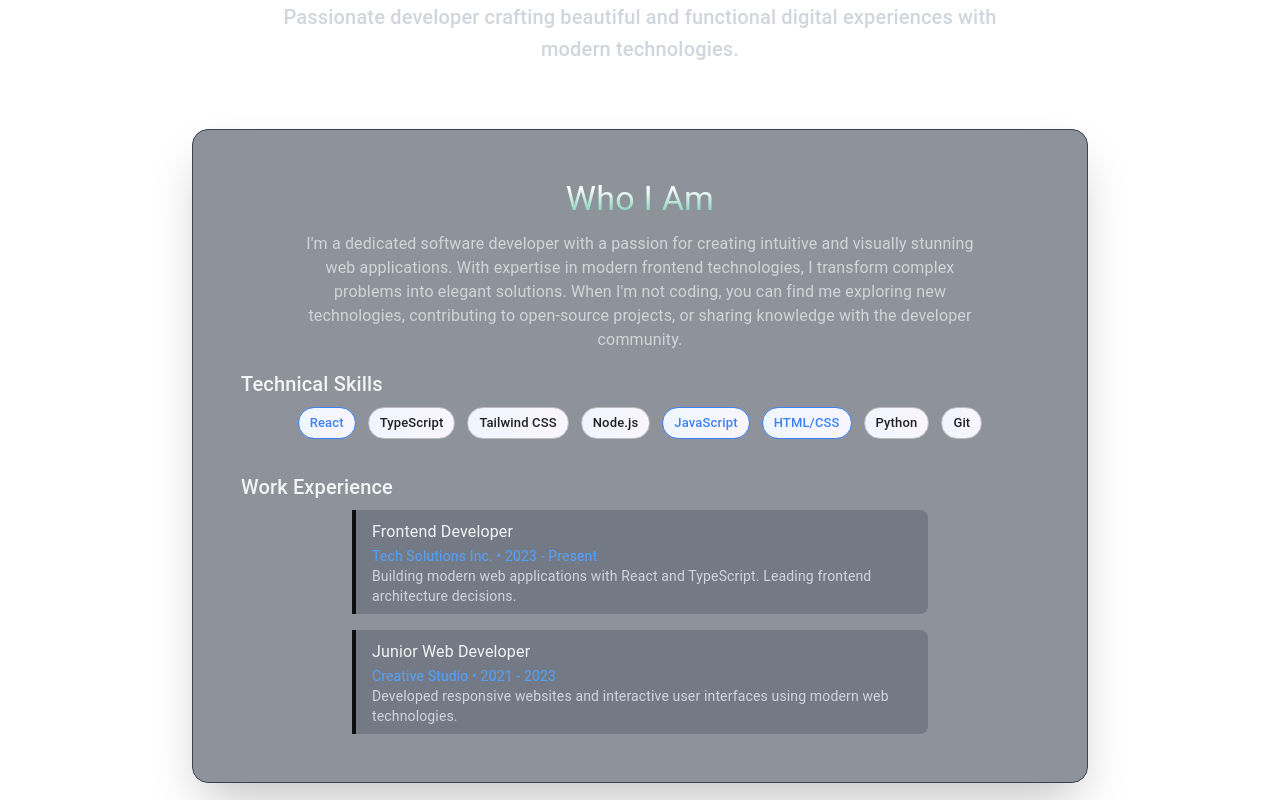
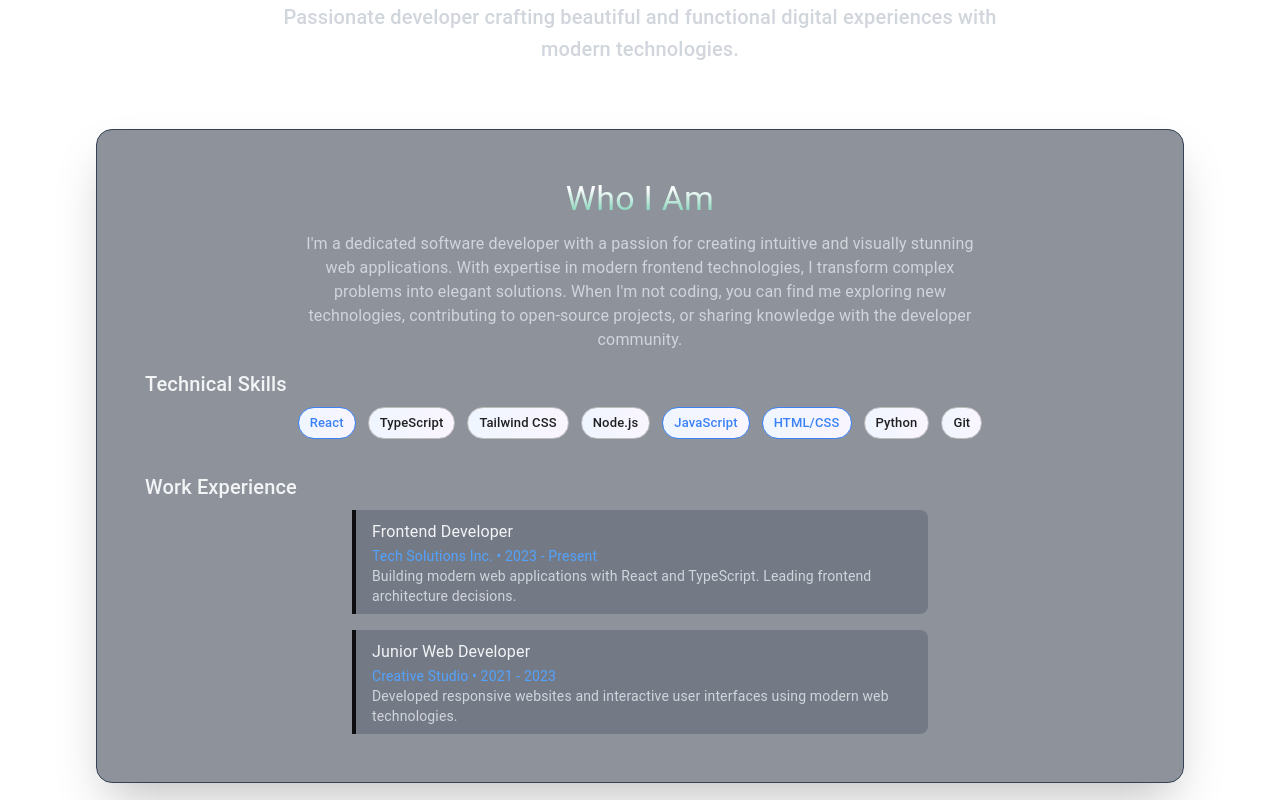
Before and after one commit to PSylwester/Portfolio, a React (Vite) app: page / in a window 1280 px wide. Shown: the part 1020-1820 px from the top of the page. Built offline with nearby package versions, Linux system fonts and the light colour scheme.

Commit message:
update styles #7

```diff
--- a/src/components/sections/About.tsx
+++ b/src/components/sections/About.tsx
@@ -1,7 +1,7 @@
 import { FunctionComponent } from 'react';
-import { Container, Typography, Box, Chip } from '@mui/material';
+import { Typography, Box, Chip } from '@mui/material';
 import { Link } from 'react-router-dom';
-
+import { Container } from '../ui/Container';
 interface Skill {
   name: string;
   level: number; // 1-5
@@ -44,7 +44,7 @@ const experiences: Experience[] = [
 
 export default function About() {
   return (
-    <main className="relative min-h-screen py-16">
+    <Container className="relative min-h-screen py-16">
       {/* Header Section */}
       <section className="text-center mb-16 flex flex-col items-center justify-center">
         <Typography
@@ -65,7 +65,7 @@ export default function About() {
       </section>
 
       {/* Profile Card */}
-      <Box className="max-w-4xl mx-auto mb-16">
+      <Box className="mb-16">
         <div className="about-card bg-gray-800/50 backdrop-blur-sm rounded-2xl shadow-2xl overflow-hidden border border-gray-700">
           <div className="p-8 md:p-12 ">
             <div className="flex flex-col items-center justify-center">
@@ -166,6 +166,6 @@ export default function About() {
           </button>
         </Link>
       </section>
-    </main>
+    </Container>
   );
 }
```
